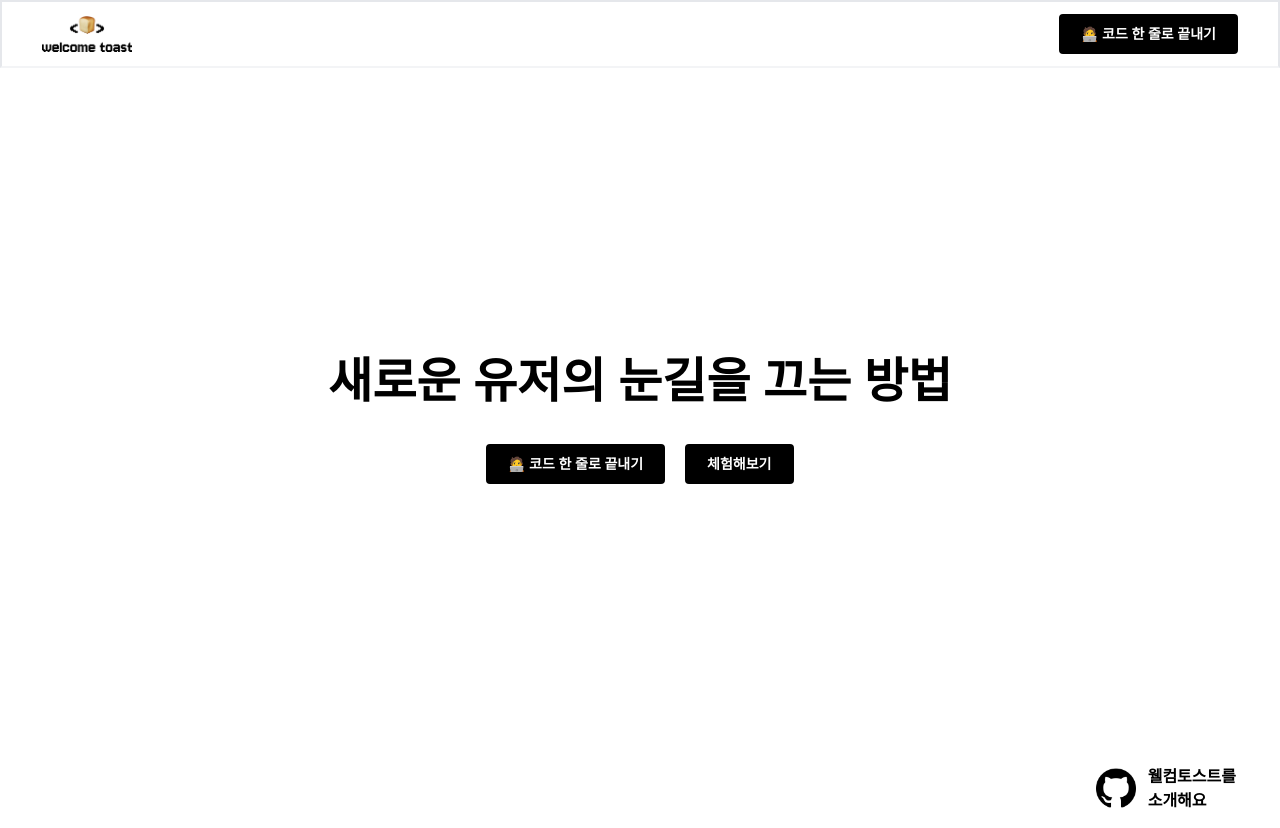
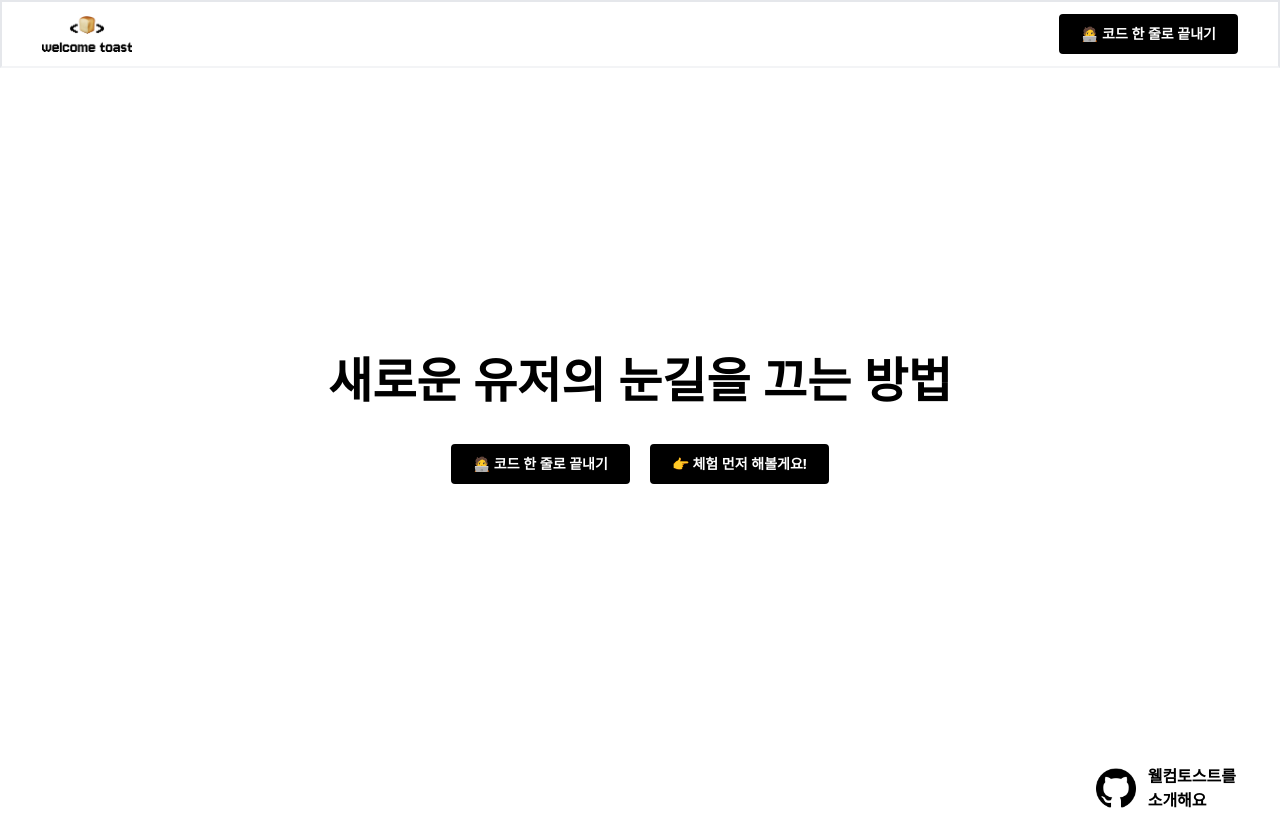
Before and after one commit to welcome-toast/admin, a React (Vite) app: page / in a window 1280 px wide. Built offline with nearby package versions, Linux system fonts and the light colour scheme; no server answers.

Commit message:
Feat: apply sample cta constant

```diff
--- a/src/pages/PageHome.jsx
+++ b/src/pages/PageHome.jsx
@@ -1,7 +1,7 @@
 import PropTypes from "prop-types";
 import { useNavigate } from "react-router-dom";
 import Button from "../shared/Button";
-import { CTA_SIGNIN, TITLE_HOME } from "../shared/constant";
+import { CTA_SAMPLE, CTA_SIGNIN, TITLE_HOME } from "../shared/constant";
 
 import { useEffect } from "react";
 import { signIn, supabase } from "../shared/supabase";
@@ -42,7 +42,7 @@ function PageHome({ user, setUser }) {
       </div>
       <div className="flex gap-5">
         <Button text={CTA_SIGNIN} onClick={handleSignInButtonClick} />
-        <Button text={"체험해보기"} onClick={handleSampleButtonClick} />
+        <Button text={CTA_SAMPLE} onClick={handleSampleButtonClick} />
       </div>
     </main>
   );
```
